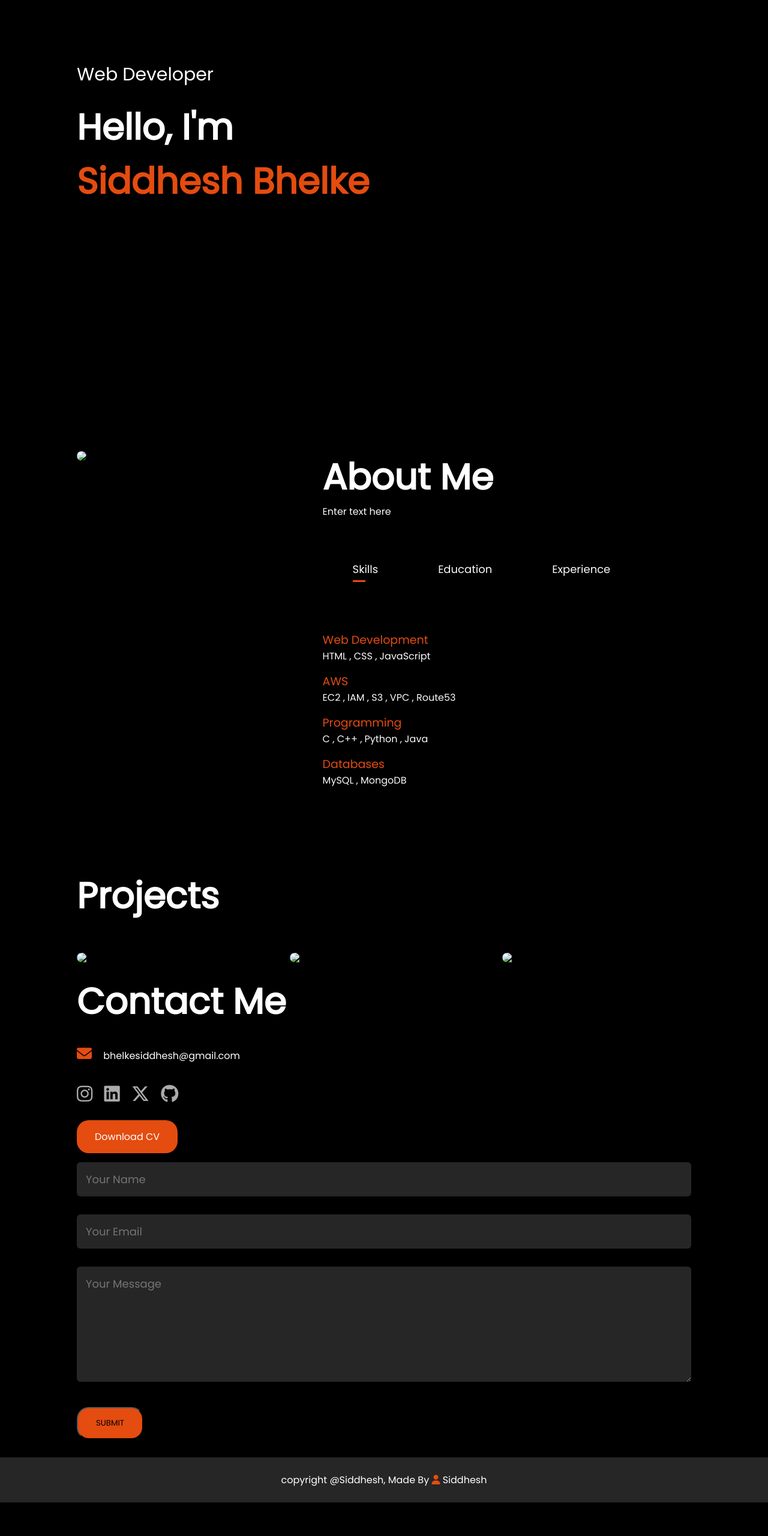
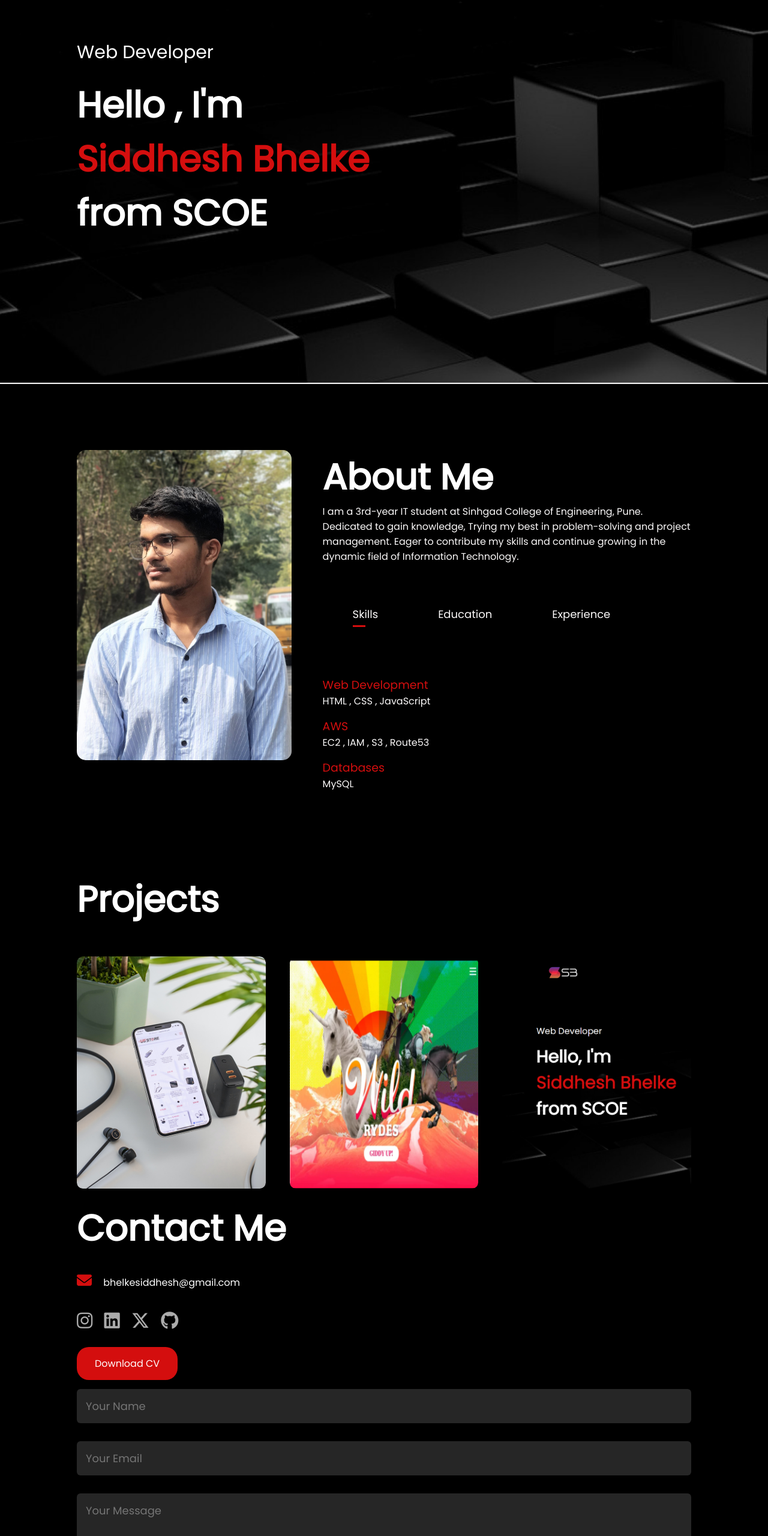
Before and after one commit to Siddhesh5004/Portfolio-Website, a plain HTML site: page index.html in a window 1280 px wide. Shown: the part 160-2720 px from the top of the page at 60% size. Before the commit the page ends 2664 px from the top, so only its background shows below. Drawn offline with Linux system fonts and the light colour scheme.

Commit message:
Major Changes
changes img and code

```diff
--- a/index.html
+++ b/index.html
@@ -13,7 +13,7 @@
     <div id="header">
         <div class="container">
             <nav>
-                <img src="img/logo4-removebg-preview.png" class="logo">
+                <img src="img/logo.png" class="logo">
                 <ul>
                     <li><a href="#header">Home</a></li>
                     <li><a href="#about">About</a></li>
@@ -25,7 +25,7 @@
             </nav>
             <div class="header-text">
                 <p>Web Developer</p>
-                <h1>Hello, I'm <br><span>Siddhesh Bhelke</span></h1>
+                <h1>Hello , I'm <br><span>Siddhesh Bhelke </span><br> from SCOE <br></h1>
             </div>
         </div>
     </div>
@@ -34,11 +34,12 @@
         <div class="container">
             <div class="row">
                 <div class="about-col-1">
-                    <img src="img/user.png">
+                    <img src="img/IMG-20240102-WA0002.jpg">
                 </div>
                 <div class="about-col-2">
                     <h1 class="sub-title">About Me</h1>
-                    <p>Enter text here</p>
+                    <p>I am a 3rd-year IT student at Sinhgad College of Engineering, Pune. Dedicated to gain knowledge, Trying my best in problem-solving and project management.
+                        Eager to contribute my skills and continue growing in the dynamic field of Information Technology.</p>
 
                     <div class="tab-titles">
                         <p class="tab-links active-link" onclick="opentab('Skills')">Skills</p>
@@ -49,9 +50,8 @@
                     <div class="tab-contents active-tab" id="Skills">
                         <ul>
                             <li><span>Web Development</span><br>HTML  , CSS , JavaScript</li>
-                            <li><span>AWS</span><br>EC2 , IAM , S3 , VPC , Route53<br></li>
-                            <li><span>Programming</span><br>C , C++ , Python , Java </li>
-                            <li><span>Databases</span><br>MySQL , MongoDB</li>
+                            <li><span>AWS</span><br>EC2 , IAM , S3 ,  Route53<br></li>
+                            <li><span>Databases</span><br>MySQL </li>
                         </ul>
                     </div>
                     <div class="tab-contents" id="Education">
@@ -82,7 +82,7 @@
         <div class="work-list">
 
             <div class="work">
-                <img src="img/work-1.png" >
+                <img src="img/work-3.png">
                 <div class="layer">
                     <h3>E-commerce Website</h3>
                     <p>This project aimed to create a seamless online shopping experience for users, featuring a diverse range of product categories, user ratings and reviews, and secure payment gateways.</p>
@@ -92,7 +92,7 @@
 
             <div class="work">
 
-                <img src="img/work-2.png" >
+                <img src="img/wildrydes (1).png">
                 <div class="layer">
                     <h3>Wild-Rydes application deployment</h3>
                     <p>Wild Rydes is a dynamic and innovative ride-sharing application that allows users to summon mythical creatures for transportation. The project involved deploying the Wild Rydes application to a cloud environment, ensuring scalability, reliability, and optimal performance.</p>
@@ -102,7 +102,7 @@
 
             <div class="work">
 
-                <img src="img/work-3.png" >
+                <img src="img/save.png" >
                 <div class="layer">
                     <h3>Portfolio Website</h3>
                     <p> Created a portfolio Website highlighting various web development projects. Included details for each project, GitHub repositories for code transparency. And detail Info about myself</p>
@@ -141,7 +141,7 @@
         </div>
         <div class="copyright">
 
-            <p>copyright @Siddhesh, Made By <i class="fa-solid fa-user"></i> Siddhesh</p>
+            <p>copyright @2024 Made By <i class="fa-solid fa-user"></i> Siddhesh, All Rights Reserved</p>
 
         </div>
      </div>
--- a/style.css
+++ b/style.css
@@ -15,7 +15,7 @@ html{
 #header {
     width: 100%;
     height: 100vh;
-    background-image: url(img/background.png);
+    background-image: url(img/newb.png);
     background-size: cover;
     background-position: center;
 }
@@ -47,7 +47,7 @@ nav ul li a::after{
     content: '';
     width: 0;
     height: 3px;
-    background: #e44c10;
+    background: #d40e0e;
     position: absolute;
     left: 0;
     bottom:-6px;
@@ -57,7 +57,7 @@ nav ul li a:hover::after{
     width: 100%;
 }
 .header-text{
-    margin-top: 20%;
+    margin-top: 10%;
     font-size: 30px;
 }
 .header-text h1{
@@ -65,7 +65,7 @@ nav ul li a:hover::after{
     margin-top: 20px;
 }
 .header-text h1 span{
-    color: #e44c10;
+    color: #d40e0e;
 }
 /*---------------------about---------------------*/
 
@@ -108,7 +108,7 @@ nav ul li a:hover::after{
     content: '';
     width: 0;
     height: 3px;
-    background: #e44c10;
+    background: #d40e0e;
     position: absolute;
     left: 0;
     bottom: -8px;
@@ -123,7 +123,7 @@ nav ul li a:hover::after{
 
 }
 .tab-contents ul li span{
-    color: #e44c10;
+    color: #d40e0e;
     font-size: 19px;
 }
 .tab-contents{
@@ -134,7 +134,7 @@ nav ul li a:hover::after{
     display: block;
 }
 
-/*----------------services---------*/
+
 
 /*--------------------projects-----------------*/
 #portfolio{
@@ -161,7 +161,7 @@ nav ul li a:hover::after{
 .layer{
     width: 100%;
     height: 0;
-    background: linear-gradient(rgba(0,0,0,0.6),#e44c10);
+    background: linear-gradient(rgba(0,0,0,0.6),#d40e0e);
     border-radius: 10px;
     position: absolute;
     left: 0;
@@ -183,7 +183,7 @@ nav ul li a:hover::after{
 }
 .layer a{
     margin-top: 20px;
-    color: #e44c10;
+    color: #d40e0e;
     text-decoration: none;
     font-size: 18px;
     line-height: 60px;
@@ -211,7 +211,7 @@ nav ul li a:hover::after{
 
 }
 .contact-left p i{
-    color: #e44c10;
+    color: #d40e0e;
     margin-right: 15px;
     font-size: 25px;
 }
@@ -228,13 +228,13 @@ nav ul li a:hover::after{
 }
 
 .social-icons a:hover{
-    color: #ff04ff;
+    color: #d40e0e;
     transform: translateY(-5px);
 }
 .btn.btn2{
     display: inline-block;
     margin-top: 20px;
-    background: #e44c10;
+    background: #d40e0e;
     text-decoration: none;
 
     padding: 15px 30px;
@@ -272,5 +272,5 @@ form btn2{
 
 }
 .copyright i{
-    color: #e44c10;
+    color:#d40e0e;
 }
```
Also changed, not shown: img/IMG-20240102-WA0002.jpg (added), img/logo.png (added), img/newb.png (added), img/save.png (added), img/wildrydes (1).png (added), img/work-3.png (added).
